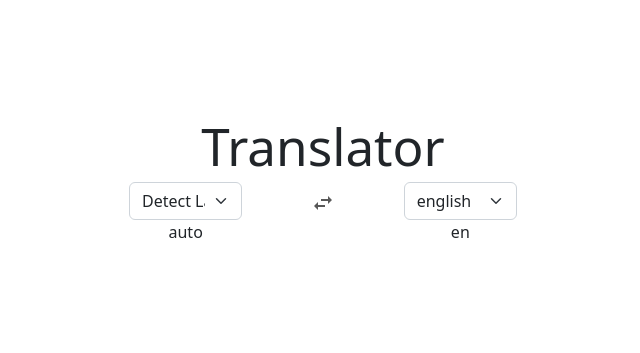
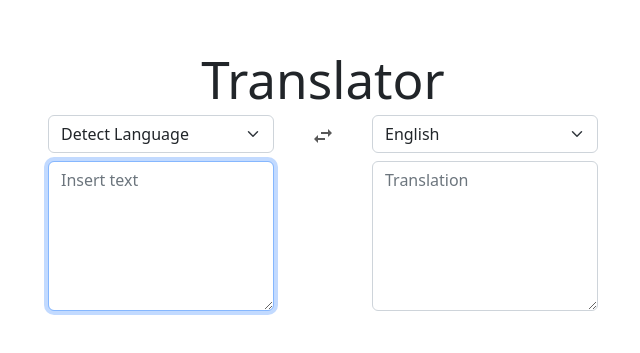
Before and after one commit to oscarsangpa/translator-chatgpt, a React (Vite) app: page / in a window 1280 px wide. Shown: the part 219-572 px from the top of the page, without its empty margins (317-957 px from the left). Built offline with nearby package versions, Linux system fonts and the light colour scheme.

Commit message:
feat: create textarea and separate with stack bootstrap component

```diff
--- a/src/App.tsx
+++ b/src/App.tsx
@@ -3,7 +3,7 @@ import { AUTO_LANGUAGE } from "./constants";
 import { ArrowsIcon } from "./components/Icons";
 import { LanguageSelector } from "./components/LanguageSelector";
 import "bootstrap/dist/css/bootstrap.min.css";
-import { Container, Row, Col, Button } from "react-bootstrap";
+import { Container, Row, Col, Button, Form, Stack } from "react-bootstrap";
 import "./App.css";
 import { SectionType } from "./types.d";
 
@@ -21,14 +21,21 @@ function App() {
       <h1>Translator</h1>
       <Row>
         <Col>
+          <Stack gap={2}>
             <LanguageSelector
               type={SectionType.From}
               value={fromLanguage}
               onChange={setFromLanguage}
             />
-          {fromLanguage}
+            <Form.Control
+              as="textarea"
+              placeholder="Insert text"
+              autoFocus
+              style={{ height: "150px" }}
+            />
+          </Stack>
         </Col>
-        <Col>
+        <Col xs="auto">
           <Button
             variant="link"
             disabled={fromLanguage === AUTO_LANGUAGE}
@@ -38,12 +45,18 @@ function App() {
           </Button>
         </Col>
         <Col>
+          <Stack gap={2}>
             <LanguageSelector
               type={SectionType.To}
               value={toLanguage}
               onChange={setToLanguage}
             />
-          {toLanguage}
+            <Form.Control
+              as="textarea"
+              placeholder="Translation"
+              style={{ height: "150px" }}
+            />
+          </Stack>
         </Col>
       </Row>
     </Container>
--- a/src/constants.ts
+++ b/src/constants.ts
@@ -1,6 +1,6 @@
 export const SUPPORTED_LANGUAGES = {
   es: "Español",
-  en: "english",
+  en: "English",
   de: "Deutsch",
 };
 
```
Lines whose indentation alone changed are shown as unchanged.
